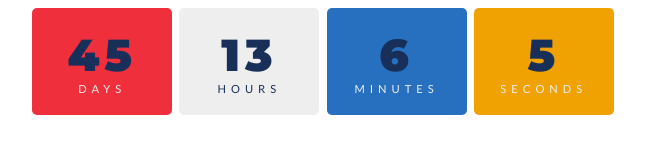
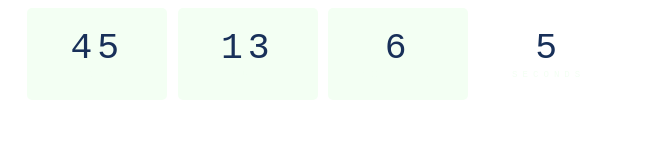
Before and after one commit to ticjk/notion, a plain HTML site: page index.html in a window 1280 px wide. Shown: the whole page, without its empty margins (317-962 px from the left). Drawn offline with Linux system fonts and the light colour scheme.

Commit message:
Update index.html

```diff
--- a/index.html
+++ b/index.html
@@ -14,10 +14,10 @@ body{
 }
 
 #timer {
-  color: #eeeeee;
+  color: #f3fff3;
   text-align: center;
   text-transform: uppercase;
-  font-family: 'Lato', sans-serif;
+  font-family: monospace;
   font-size: .7em;
   letter-spacing: 5px;
 }
@@ -30,24 +30,23 @@ body{
 }
 
 .days {
-  background: #EF2F3C;
+  background: #f3fff3;
 }
 
 .hours {
-  background: #eeeeee;
-  color: #183059;
+  background: #f3fff3;
 }
 
 .minutes {
-  background: #276FBF;
+  background: #f3fff3;
 }
 
 .seconds {
-  background: #F0A202;
+  background: ##f3fff3;
 }
 
 .numbers {
-  font-family: 'Montserrat', sans-serif;
+  font-family: monospace;
   color:  #183059;
   font-size: 4em;
   text-align: center;
```
